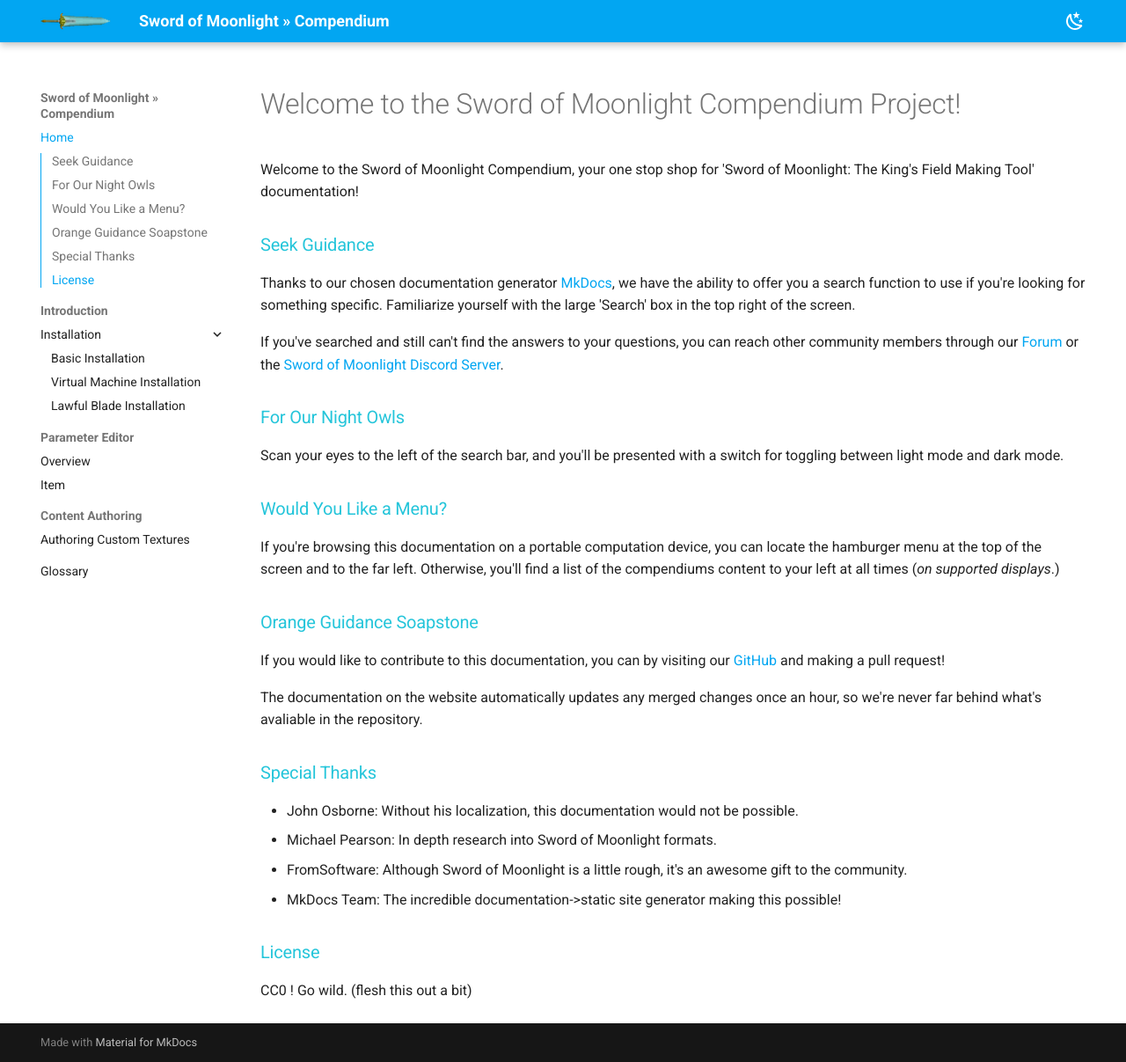
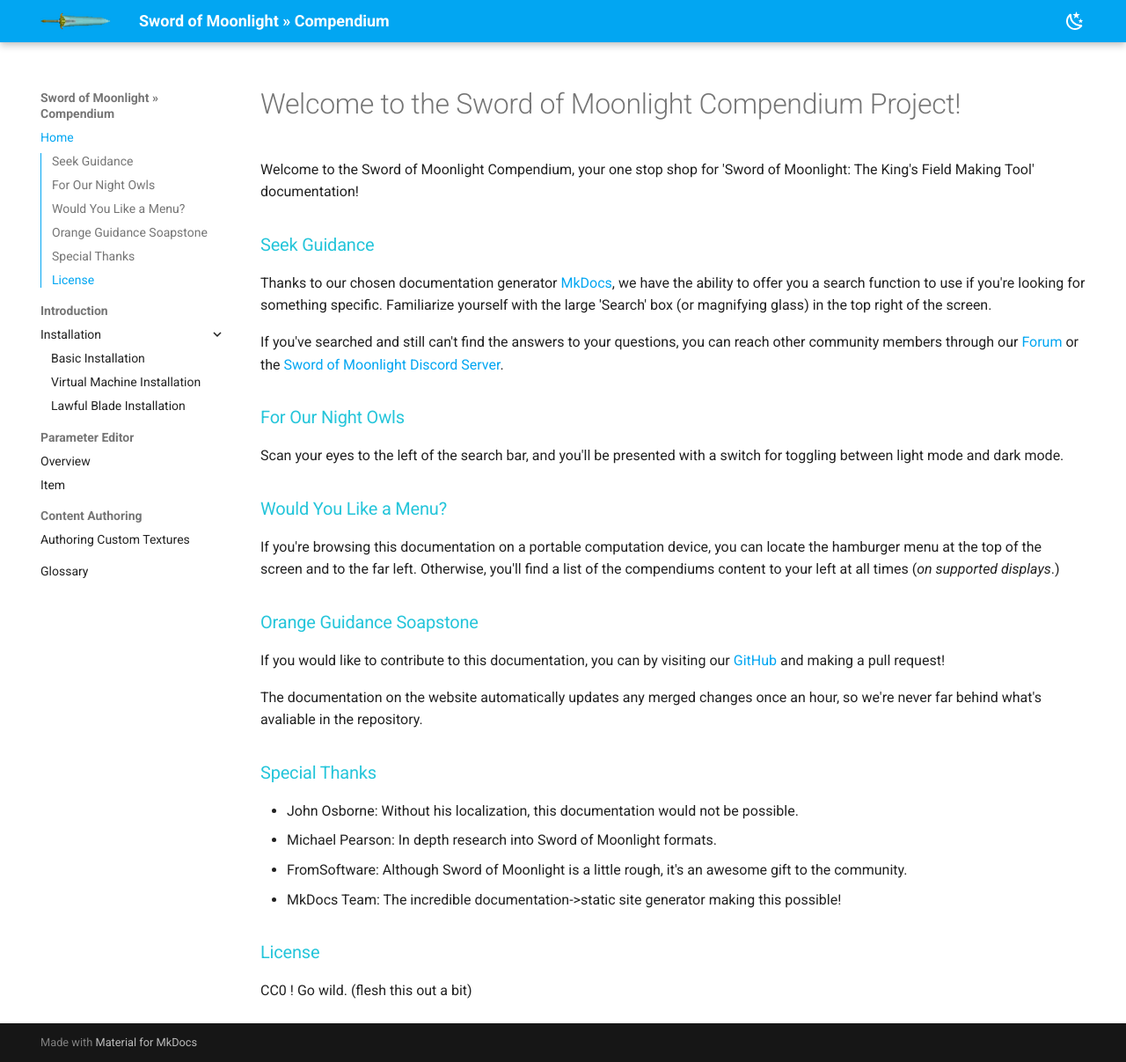
Before and after one commit to Sword-of-Moonlight/docs-of-moonlight, an MkDocs documentation site: the page built from source/docs/index.md, in a window 1280 px wide and 1207 px high. Shown: the whole window at 88% size. Built offline with MkDocs 1.6.1 and Material for MkDocs 9.7.7, drawn with Linux system fonts in a browser that asks for light colours.

Commit message:
add note about magnifying glass

```diff
--- a/source/docs/index.md
+++ b/source/docs/index.md
@@ -2,7 +2,7 @@
 Welcome to the Sword of Moonlight Compendium, your one stop shop for 'Sword of Moonlight: The King's Field Making Tool' documentation!
 
 ### Seek Guidance
-Thanks to our chosen documentation generator [MkDocs](https://www.mkdocs.org/), we have the ability to offer you a search function to use if you're looking for something specific. Familiarize yourself with the large 'Search' box in the top right of the screen.
+Thanks to our chosen documentation generator [MkDocs](https://www.mkdocs.org/), we have the ability to offer you a search function to use if you're looking for something specific. Familiarize yourself with the large 'Search' box (or magnifying glass) in the top right of the screen.
 
 If you've searched and still can't find the answers to your questions, you can reach other community members through our [Forum](https://forum.swordofmoonlight.com) or the [Sword of Moonlight Discord Server](https://discord.gg/66CQdB738d).
 
```
